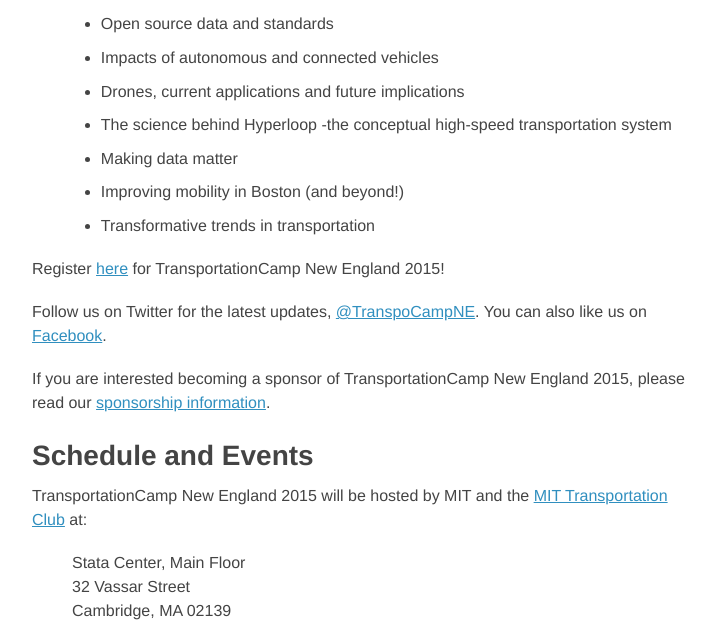
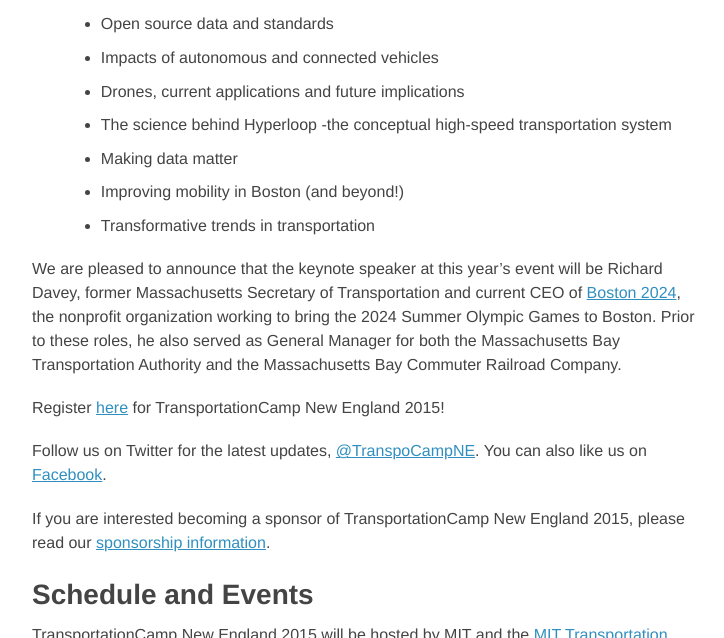
Before and after one commit to transpocamp/transportationcamp.org, a Jekyll site: the page built from events/new-england-2015/index.markdown, in a window 1280 px wide and 900 px high, scrolled down 683 px, cut to the strip 0-638 px from the top of the window. Shown: the whole strip, without its empty margins (272-996 px from the left). Built offline with Jekyll 4.4.1, drawn with Linux system fonts in a browser that asks for light colours; nearby versions of some CDN libraries; Markdown is read by kramdown in place of the engine named in the settings.

Commit message:
add Richard Davey para

```diff
--- a/events/new-england-2015/index.markdown
+++ b/events/new-england-2015/index.markdown
@@ -25,6 +25,8 @@
 * Improving mobility in Boston (and beyond!)
 * Transformative trends in transportation
 
+We are pleased to announce that the keynote speaker at this year's event will be Richard Davey, former Massachusetts Secretary of Transportation and current CEO of [Boston 2024](http://www.2024boston.org/), the nonprofit organization working to bring the 2024 Summer Olympic Games to Boston. Prior to these roles, he also served as General Manager for both the Massachusetts Bay Transportation Authority and the Massachusetts Bay Commuter Railroad Company.
+
 Register [here](http://www.eventbrite.com/e/transportationcamp-new-england-2015-tickets-13577902873) for TransportationCamp New England 2015!
 
 Follow us on Twitter for the latest updates, [@TranspoCampNE](https://twitter.com/TranspoCampNE). You can also like us on [Facebook](https://www.facebook.com/pages/TransportationCamp-New-England/219391578269518).
```
